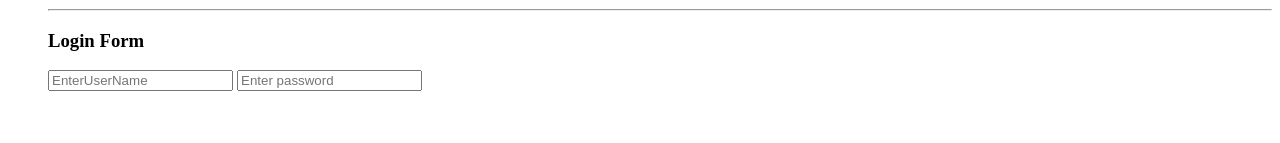
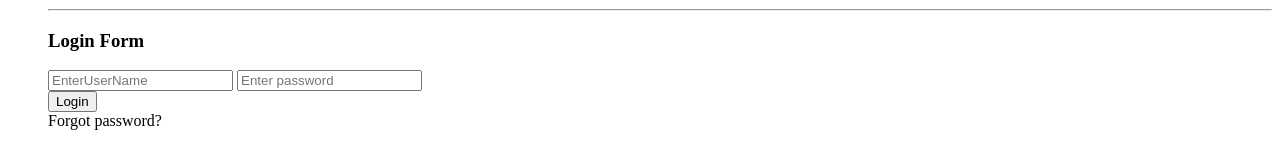
Before and after one commit to snehab050-techie/FirstWebDevelopmentRepo, a plain HTML site: page HTML-Fundamentals/index.html in a window 1280 px wide. Shown: the part 4341-4484 px from the top of the page. Before the commit the page ends 4448 px from the top, so only its background shows below. Drawn offline with Linux system fonts and the light colour scheme; files whose address does not match are found by name.

Commit message:
Updated the login form to include an action attribute and added a submit button with a link for password reset

```diff
--- a/HTML-Fundamentals/index.html
+++ b/HTML-Fundamentals/index.html
@@ -306,13 +306,18 @@
       <br/><br/>
       <hr>
      <h3>Login Form</h3>
-    <form>
+    <form action="/page.php">
       <label for="f1">
         <input type="text" placeholder="EnterUserName" id="f1" class="textType"/>
       </label>
       <label for="f2">
         <input type="password" placeholder="Enter password" id="f2" class="textType"/>
       </label>
+      <br/>
+      <button type="submit">Login</button>
+      <br/>
+      <!--Should wrap text here with a link to reset password page -->
+      <text>Forgot password?</text>
     </form>
   </body>
 </html>
```
